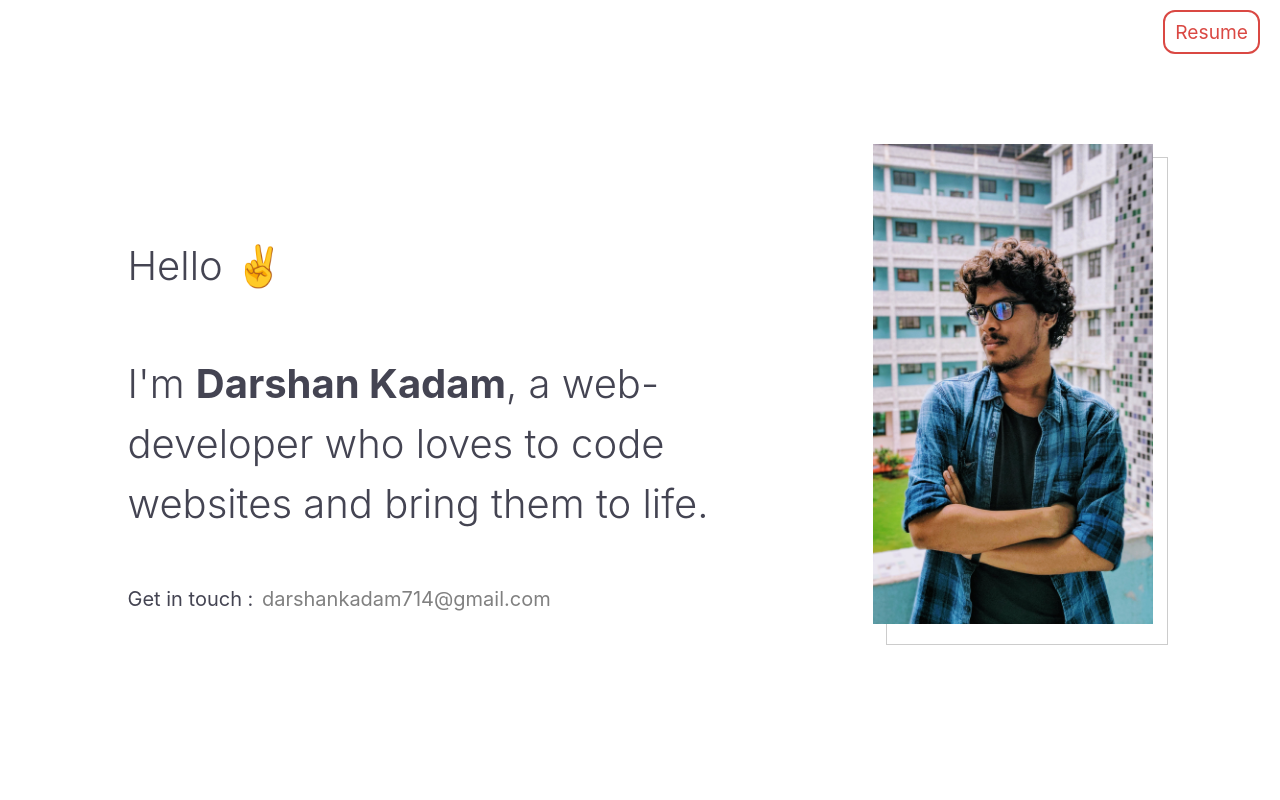
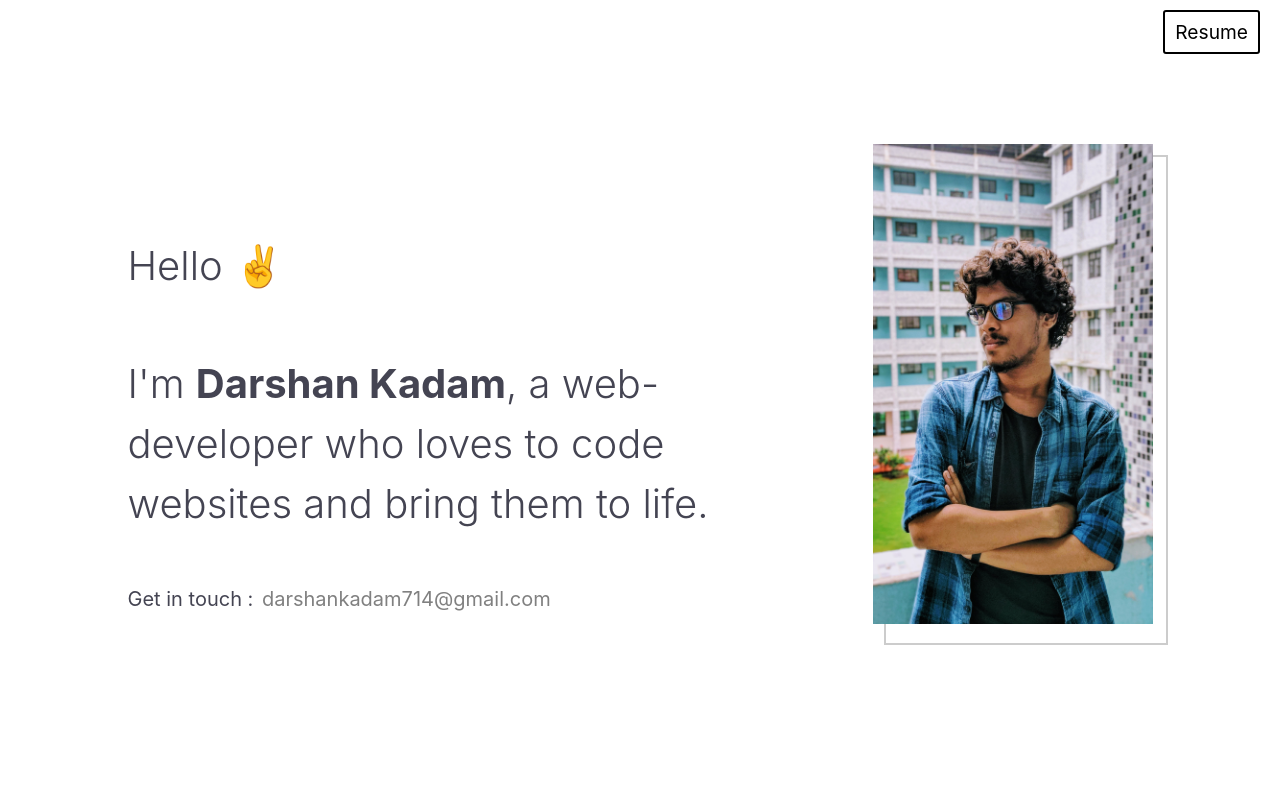
Before and after one commit to DarshanK777/deploy-portfolio, a React (Create React App) app: page / in a window 1280 px wide. Shown: the top 800 px of the page. Built offline with nearby package versions, Linux system fonts and the light colour scheme.

Commit message:
animations to image

```diff
--- a/package.json
+++ b/package.json
@@ -7,9 +7,11 @@
     "@testing-library/jest-dom": "^4.2.4",
     "@testing-library/react": "^9.3.2",
     "@testing-library/user-event": "^7.1.2",
+    "gsap": "^3.3.4",
     "node-sass": "^4.14.1",
     "react": "^16.13.1",
     "react-dom": "^16.13.1",
+    "react-gsap": "^2.2.1",
     "react-scripts": "3.4.1"
   },
   "scripts": {
--- a/src/App.js
+++ b/src/App.js
@@ -9,6 +9,8 @@ import ProjectSection from './pages/projectSection/projectSection';
 import Footer from './components/footer/footer';
 
 function App() {
+
+
   return (
     <div className="App">
       <Header/>
--- a/src/components/header/header.js
+++ b/src/components/header/header.js
@@ -5,6 +5,7 @@ const Header = () =>{
     return(
         <div className="header-container">
             <div className="resume">
+                <div className="cover"></div>
                 <a href="https://drive.google.com/uc?export=download&id=185pm8tjRA0apeuYvO7eOmtpO7oIj2PBB" >
                     Resume
                 </a>
--- a/src/components/header/header.scss
+++ b/src/components/header/header.scss
@@ -9,25 +9,59 @@
     justify-content: flex-end;
 
     .resume{
-        border:2px solid #da4843;
+        border:2px solid #000000;
         max-width: 100px;
         width: auto;
         padding: 10px;
         max-height: 45px;
         display: flex;
         justify-content: center;
-        border-radius: 12px;;
+        border-radius: 3px;
         align-items: center;
+        z-index: 2;
+        position: relative;
+        transition:all .5s ease;
+        overflow:hidden;
+
+
+        &:hover{
+
+            .cover{
+                top:0;
+            }
+
+            a{
+                color: rgb(255, 255, 255);
+                transition:all .5s ease;
+
+            }
+
+
+        }
 
         @include xl{
             max-width: 250px;
+        }
+
+        .cover{
+            width: 100%;
+            height: 100%;
+            background-color: rgb(0, 0, 0);
+            position: absolute;
+            top: -50px;
+            left: 0;
+            // border-radius: 10px;
+            transition:all .5s ease;
+            z-index: 1;
+
         }
 
         a{
             text-decoration: none;
             font-weight: 400;
             font-size: 1.2rem;
-            color: #da4843;
+            color: #000000;
+            z-index: 2;
 
 
         }
--- a/src/pages/homeSection/homeSection.js
+++ b/src/pages/homeSection/homeSection.js
@@ -1,11 +1,39 @@
-import React from 'react'
-import './homeSection.scss'
+import React,{useEffect, useRef} from 'react'
+import './homeSection.scss';
+import { TimelineLite, Power2, gsap } from "gsap";
+import CSSRulePlugin from "gsap/CSSRulePlugin";
+
+gsap.registerPlugin(CSSRulePlugin)
 
 const HomeSection = () =>{
+
+    let image = useRef(null)
+    let container = useRef(null);
+    let imageAfter = CSSRulePlugin.getRule(".img-container:after");
+    let imageBefore = CSSRulePlugin.getRule(".img-container:before");
+
+    let tl = new TimelineLite()
+
+    useEffect(()=>{
+        tl.to(container, 0, {css: {visibility: "visible"}});
+        tl.to(imageAfter, 1.2, { width: "0%", ease: Power2.easeInOut });
+        tl.from(image, 1.4, {
+            scale: 1.2,
+            ease: Power2.easeInOut,
+            delay: -1.3
+          })
+          .to(container, 0, { overflow: 'visible'})
+          .to(imageBefore, 1.2, {visibility: 'visible', height: "100%", ease: Power2.easeInOut },);
+       ;
+    })
+
     return(
         <div className="home-container">
-           <div className="image">
-            <img src={process.env.PUBLIC_URL + '/images/01.jpg'} alt=""></img>
+           <div className="img-container" ref={el =>{container = el}}>
+            <img ref={el => {
+                image = el;
+              }}
+                src={process.env.PUBLIC_URL + '/images/01.jpg'} alt=""></img>
            </div>
             <div className="text-holder">
 
--- a/src/pages/homeSection/homeSection.scss
+++ b/src/pages/homeSection/homeSection.scss
@@ -14,7 +14,6 @@ div.home-container{
         padding-bottom: 100px;
         padding-top: 20px;
         flex-direction: row-reverse;
-
     }
 
     @include xxl{
@@ -27,15 +26,16 @@ div.home-container{
         width: 100%;
         height: 100%;
         object-fit: cover;
-        position: relative;
+        overflow: hidden;
     }
 
-    .image{
+    .img-container{
         width: 40vw;
         height: 60vw;
         position: relative;
         display: block;
         margin-bottom: 10px;
+        visibility: hidden;
 
         @include xs{
             display: none;
@@ -61,16 +61,6 @@ div.home-container{
             max-width: 280px;
         }
 
-        &:before{
-            content: "";
-            border: 1px solid #CCCCCC;
-            position: absolute;
-            width: 100%;
-            height: 100%;
-            bottom: -15px;
-            right: -15px;
-            z-index: -5;
-        }
     }
 
     .text-holder{
@@ -116,7 +106,7 @@ div.home-container{
 
             a{
                 -webkit-transition: all .2s ease-in-out;
-                transition: all .2s ease-in-out;
+                transition:all .5s ease;
                 font-weight: 400;
                 text-decoration: none;
                 display: inline-block;
@@ -133,3 +123,31 @@ div.home-container{
         }
     }
 }
+
+.img-container{
+    overflow: hidden;
+
+
+
+    &:after{
+        content: "";
+        position: absolute;
+        width: 100%;
+        height: 100%;
+        top: 0;
+        right: 0;
+        background-color: rgb(255, 255, 255);
+    }
+
+    &:before{
+        content: "";
+        border: 2px solid #CCCCCC;
+        position: absolute;
+        width: 100%;
+        height: 0%;
+        visibility: hidden;
+        bottom: -15px;
+        right: -15px;
+        z-index: -5;
+    }
+}
--- a/src/pages/section.scss
+++ b/src/pages/section.scss
@@ -21,7 +21,8 @@ section {
     .section__title{
         text-align: left;
         width: auto;
-        color: #da4843;
+        color: #43da64;
+        //da4843
         text-transform: uppercase;
         font-weight: 700;
         letter-spacing: 2px;
```
Also changed, not shown: 1 other file (tests, documents, lock files or other folders).
